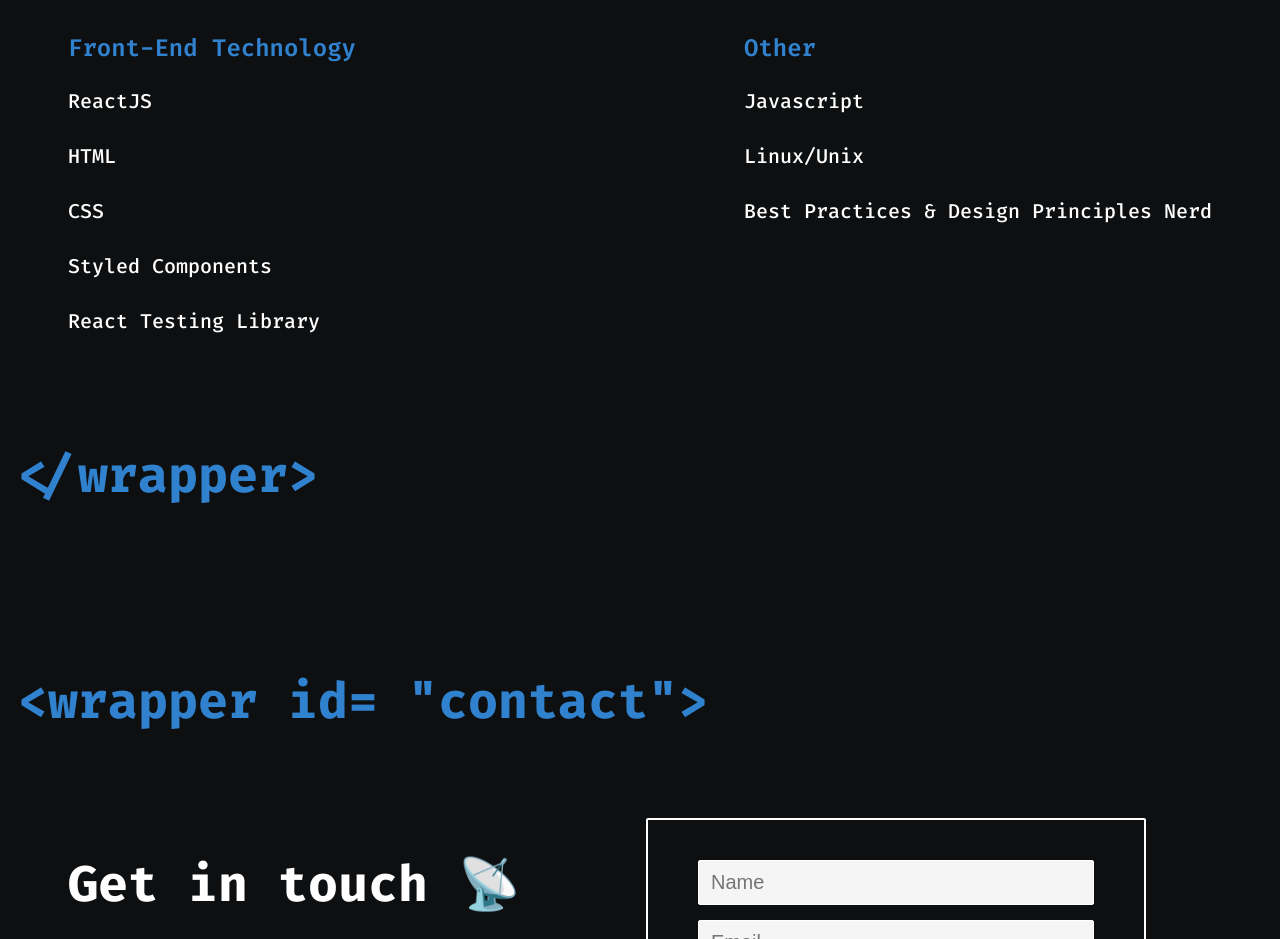
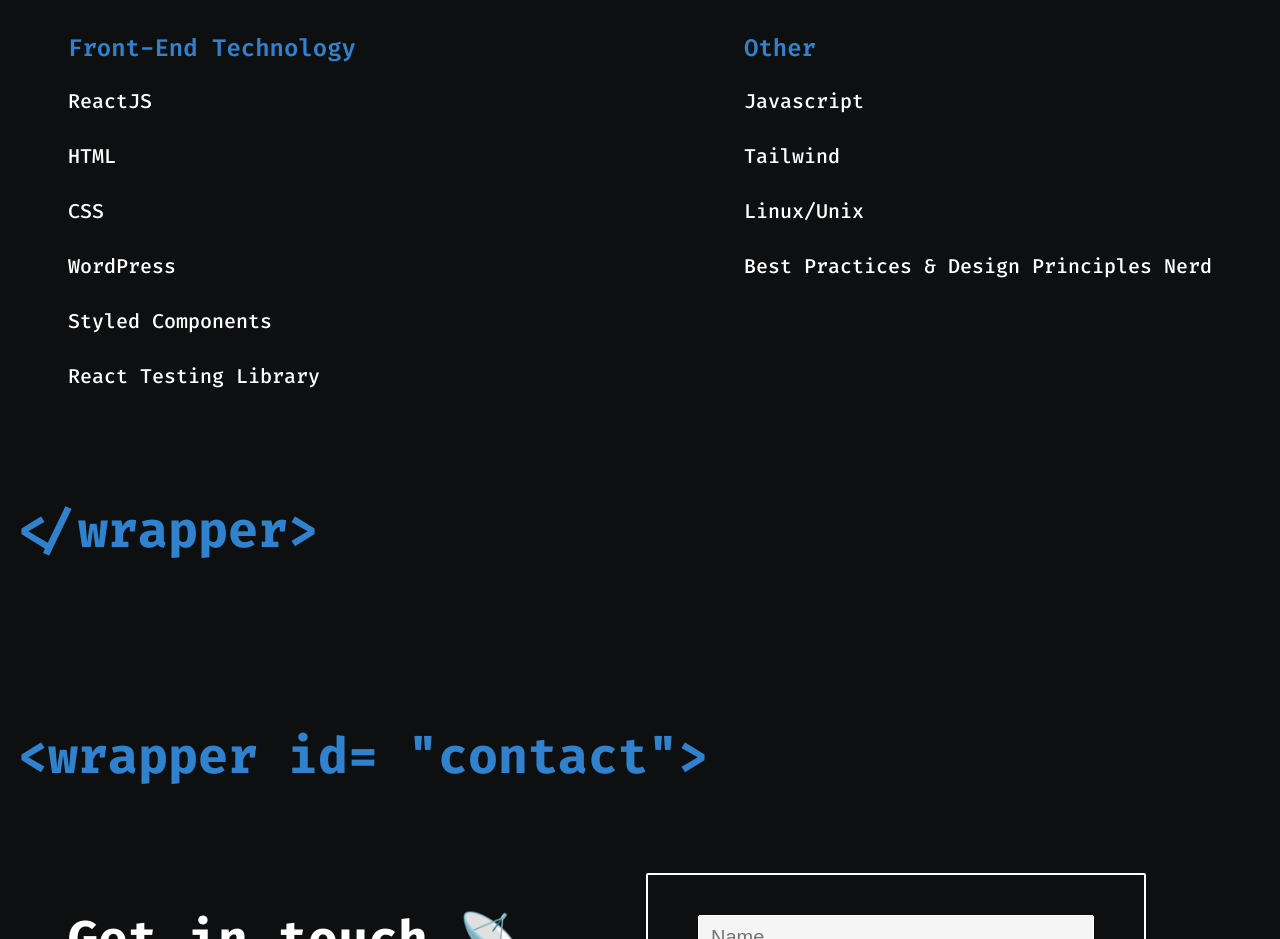
Before and after one commit to KartikBudania/portfolio, a React (Create React App) app: page / in a window 1280 px wide. Shown: the part 6540-7479 px from the top of the page. Built offline with nearby package versions, Linux system fonts and the light colour scheme.

Commit message:
tools updated

```diff
--- a/src/Tools.js
+++ b/src/Tools.js
@@ -12,15 +12,16 @@
                     <h3>ReactJS</h3>
                     <h3>HTML</h3>
                     <h3>CSS</h3>
+                    <h3>WordPress</h3>
                     <h3>Styled Components</h3>
                     <h3>React Testing Library</h3>
                 </div>
                 <div>
                     <h5>Other</h5>
                     <h3>Javascript</h3>
+                    <h3>Tailwind</h3>
                     <h3>Linux/Unix</h3>
-                    <h3>Best Practices &
-                        Design Principles Nerd</h3>
+                    <h3>Best Practices & Design Principles Nerd</h3>
                 </div>
             </div>
         </div>
```
